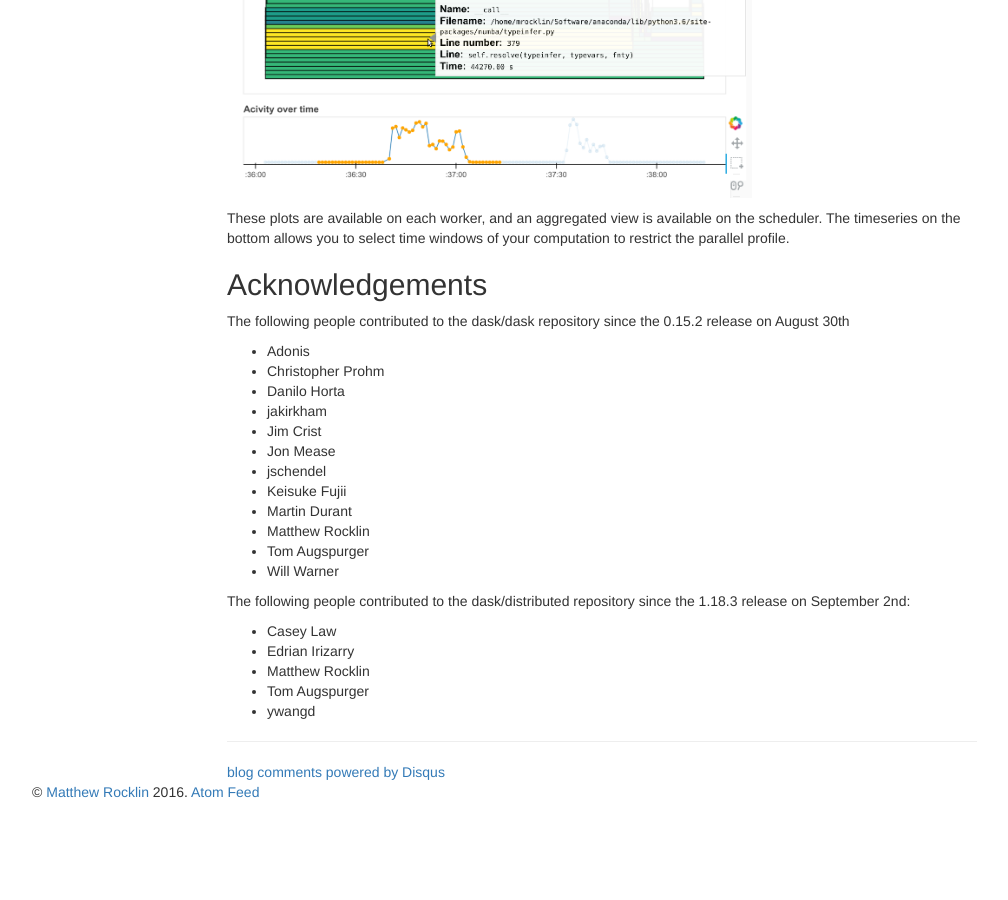
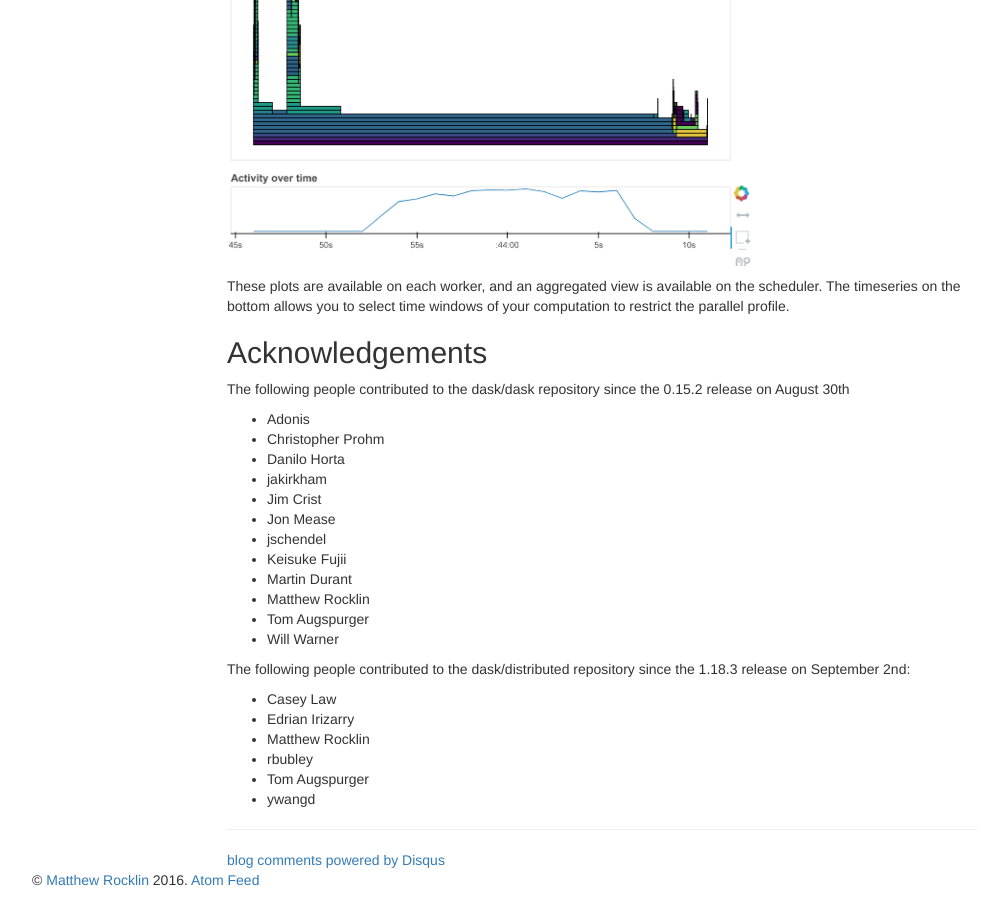
Before and after one commit to besyskymnbk/blog, a Jekyll site: the page built from _posts/work/2017-09-21-dask-0.15.3.md, in a window 1280 px wide and 900 px high, scrolled down 2077 px. Shown: the whole window, without its empty margins (38-1046 px from the left). Built offline with Jekyll 4.4.1, drawn with Linux system fonts in a browser that asks for light colours; comment, search, counter and statistics services are not loaded; before the commit the page ends 2889 px from its top, so only the background shows below that.

Commit message:
update dask 0.15.3 post

```diff
--- a/_posts/work/2017-09-21-dask-0.15.3.md
+++ b/_posts/work/2017-09-21-dask-0.15.3.md
@@ -116,7 +116,7 @@ which functions are being used.  This information is available on the
 diagnostic dashboard as a new "Profile" page.  It provides information that is
 orthogonal, and generally more detailed than the typical task-stream plot.
 
-<img src="{{BASE_PATH}}/images/daskboard-profiler.png" width="70%">
+<img src="{{BASE_PATH}}/images/daskboard-profile.gif" width="70%">
 
 These plots are available on each worker, and an aggregated view is available
 on the scheduler.  The timeseries on the bottom allows you to select time
@@ -149,5 +149,6 @@ The following people contributed to the dask/distributed repository since the
 -  Casey Law
 -  Edrian Irizarry
 -  Matthew Rocklin
+-  rbubley
 -  Tom Augspurger
 -  ywangd
```
Also changed, not shown: images/daskboard-profile.gif (added).
